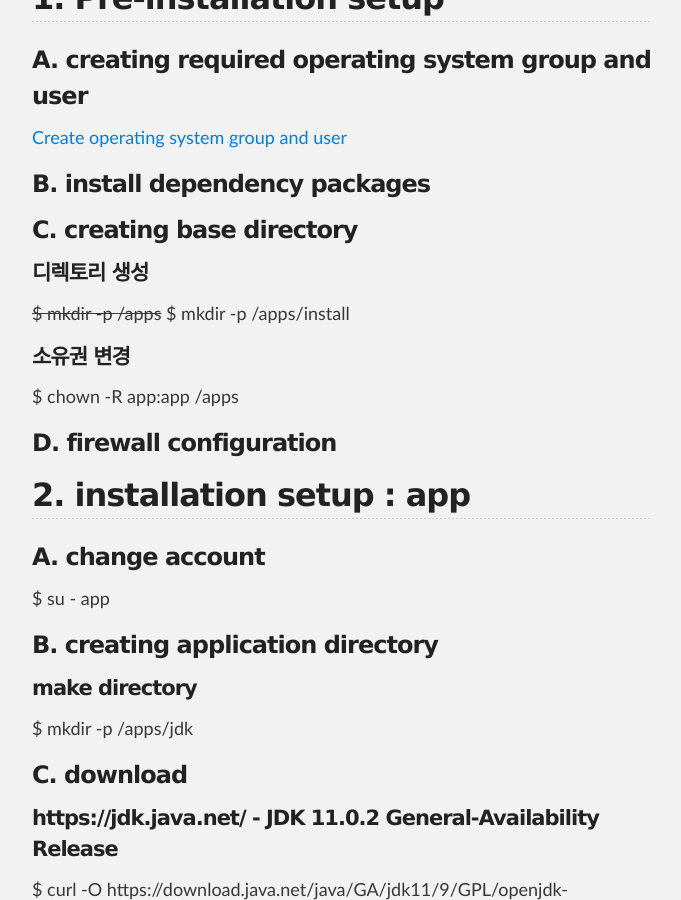
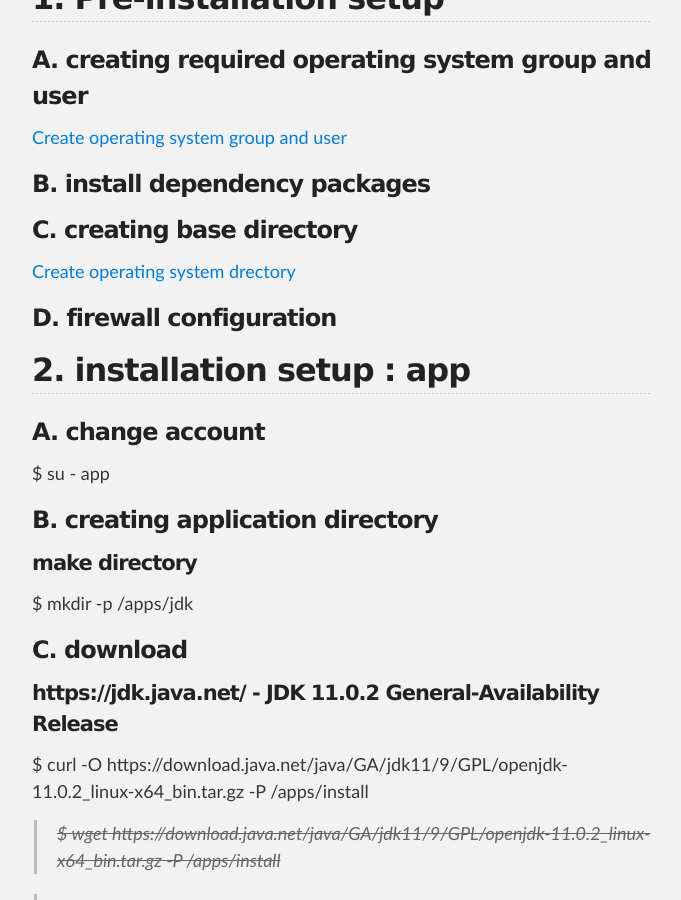
Before and after one commit to unlimited9/unlimited9.github.com, a Jekyll site: the page built from reference.notes/AA/JDK/install.n.setup.md, in a window 1280 px wide and 900 px high, scrolled down 548 px. Shown: the whole window, without its empty margins (298-979 px from the left). Built offline with Jekyll 4.4.1, drawn with Linux system fonts in a browser that asks for light colours; our own code applies the rules of GitHub Pages for plain Markdown files.

Commit message:
Update install.n.setup.md

```diff
--- a/reference.notes/AA/JDK/install.n.setup.md
+++ b/reference.notes/AA/JDK/install.n.setup.md
@@ -16,12 +16,7 @@ Java Development Kit
 
 ### C. creating base directory
 
-#### 디렉토리 생성
-~~$ mkdir -p /apps~~
-$ mkdir -p /apps/install
-
-#### 소유권 변경
-$ chown -R app:app /apps
+[Create operating system drectory](/reference.notes/TA/system/create.directory.md)
 
 ### D. firewall configuration
 
```
